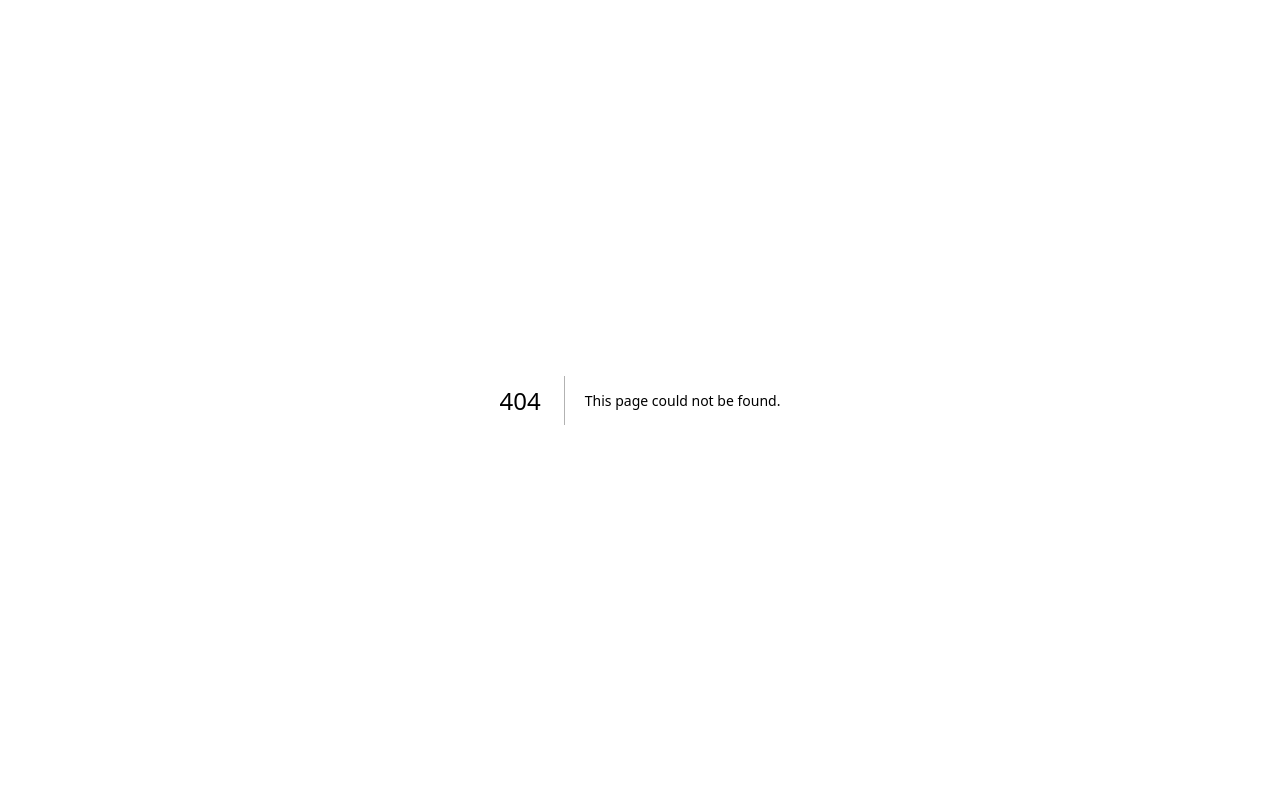
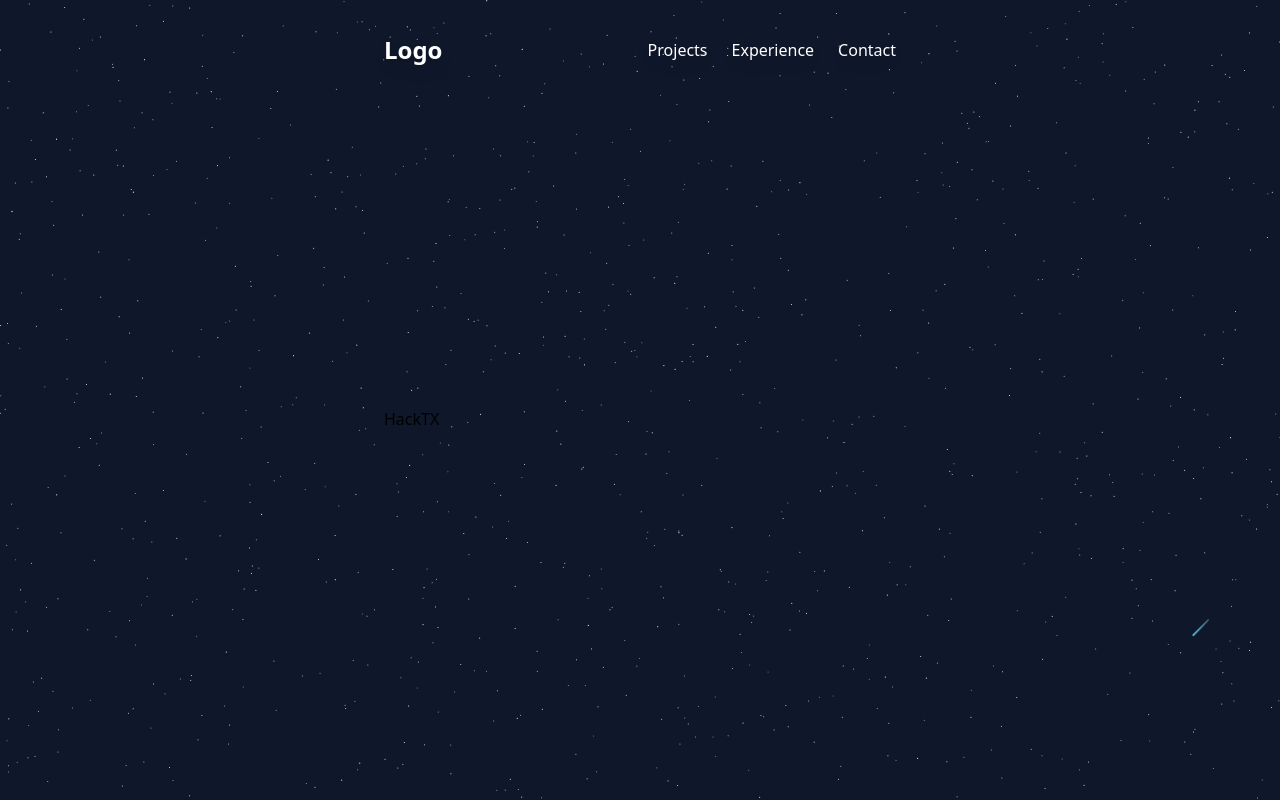
Before and after one commit to hieubui07/website, a Next.js app: page /projects in a window 1280 px wide. Before the commit this address had no page. Built offline with nearby package versions, Linux system fonts and the light colour scheme.

Commit message:
update page, layout and header

```diff
--- /dev/null
+++ b/app/Header.tsx
@@ -0,0 +1,16 @@
+"use client";
+import ShootingStars from "@/components/ui/shooting-stars";
+import StarsBackground from "@/components/ui/stars-background";
+import Navbar from "@/components/Navbar";
+
+export default function Header() {
+  return (
+    <>
+      <div className="absolute top-0 left-0 w-full h-full z-[0]">
+        <ShootingStars />
+        <StarsBackground />
+      </div>
+      <Navbar />
+    </>
+  );
+}
--- a/app/layout.tsx
+++ b/app/layout.tsx
@@ -1,4 +1,6 @@
 import type { Metadata } from "next";
+import React from "react";
+import Header from "./Header";
 import localFont from "next/font/local";
 import "./globals.css";
 
@@ -24,11 +26,14 @@ export default function RootLayout({
   children: React.ReactNode;
 }>) {
   return (
-    <html lang="en">
+    <html lang="en" className="bg-slate-900 h-[100vh]">
       <body
         className={`${geistSans.variable} ${geistMono.variable} antialiased`}
       >
-        {children}
+        <main className="bg-slate-900 h-[100vh]">
+          <Header />
+          {children}
+        </main>
       </body>
 
     </html>
--- a/app/page.tsx
+++ b/app/page.tsx
@@ -1,21 +1,8 @@
-"use client"
-
 import React from "react";
 import Hero from "@/components/pages/Hero";
-import Navbar from "@/components/Navbar";
-import ShootingStars from "@/components/ui/shooting-stars";
-import StarsBackground from "@/components/ui/stars-background";
 
 export default function Home() {
   return (
-    <main className="bg-slate-900 h-[100vh]">
-      <div className='absolute top-0 left-0 w-full h-full z-[0]'>
-        <ShootingStars />
-        <StarsBackground />
-      </div>
-      <Navbar/>
-      <Hero />
-
-    </main>
+    <Hero />
   );
 }
--- a/components/projects/page.tsx
+++ b/app/projects/page.tsx
@@ -8,18 +8,13 @@ import Navbar from '@/components/Navbar';
 
 function Page () {
   return (
-    <main className="bg-slate-900 h-[100vh]">
-      <div className='absolute top-0 left-0 w-full h-full z-[0]'>
-        <ShootingStars />
-        <StarsBackground />
-      </div>
-      <Navbar/>
+
     <div id="projects" className=" w-[75%] md:w-[40%] z-[1] h-[calc(100vh_-_8rem_-_35px)] flex flex-col justify-center items-start mx-auto">
       <ul>
         <li>HackTX</li>
       </ul>
     </div>
-    </main>
+
   )
 }
 
```
